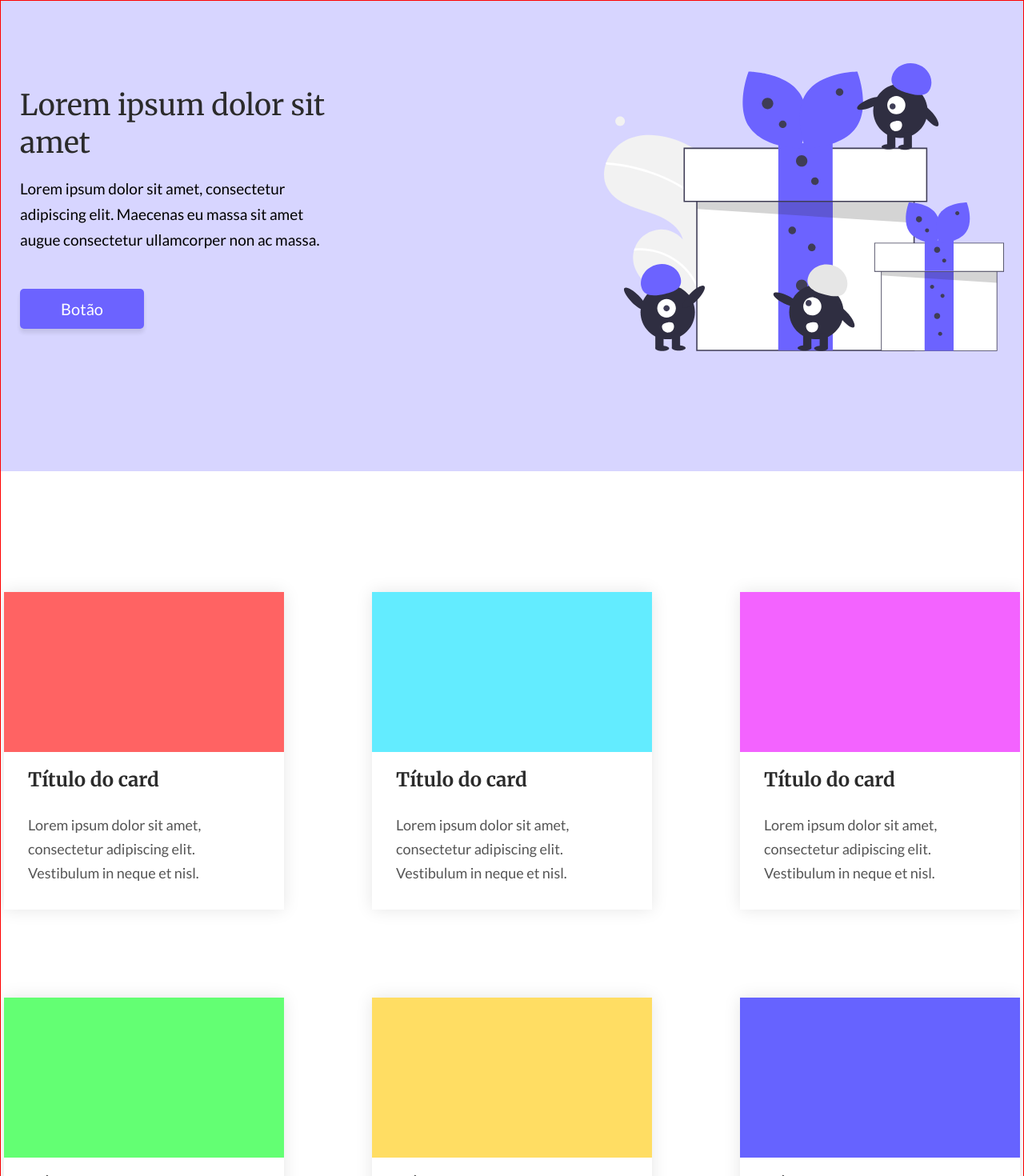
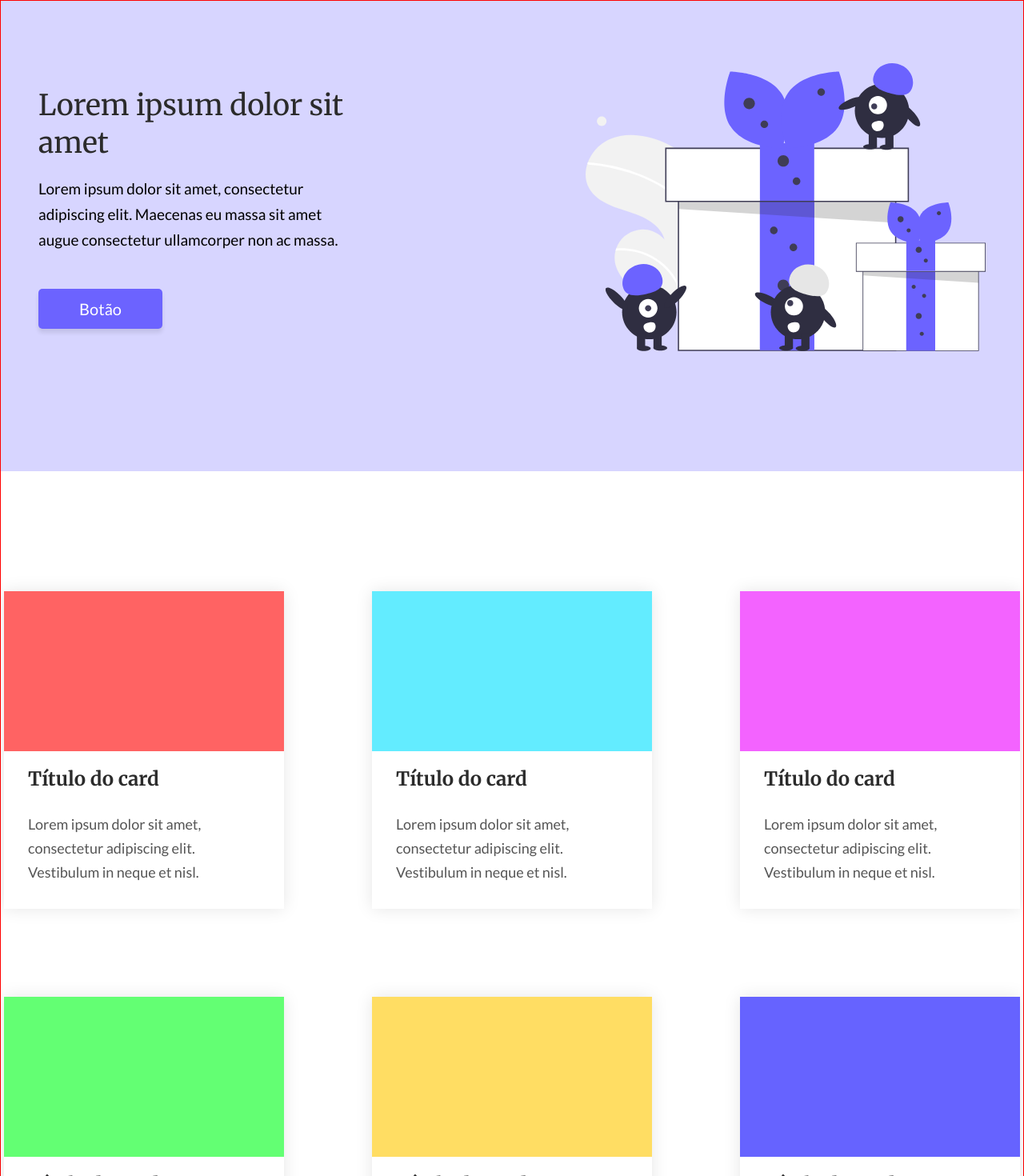
Before and after one commit to devamauryjunior/Desafio3-onePage, a React (Vite) app: page / in a window 1280 px wide. Shown: the top 1470 px of the page at 80% size. Built offline with nearby package versions, Linux system fonts and the light colour scheme.

Commit message:
feat: melhoras estilos

```diff
--- a/src/pages/App.css
+++ b/src/pages/App.css
@@ -1,9 +1,18 @@
 #root {
   text-align: center;
-  max-width: 1440px;
 }
 
+body::-webkit-scrollbar {
+  width: 5px;               /* width of the entire scrollbar */
+}
+
+body::-webkit-scrollbar-thumb {
+  background-color: rgba(0, 0, 0, 0.49);    /* color of the scroll thumb */
+  border-radius: 30px;       /* roundness of the scroll thumb */
+}
+
+
 .App {
-  width: 100vw;
   border: 1px solid red;
+
 }
--- a/src/pages/Main/MainInHtml.jsx
+++ b/src/pages/Main/MainInHtml.jsx
@@ -3,17 +3,14 @@ import './style.css';
 import Card from "../../components/Card/Card";
 
 function MainInHtml() {
-    const [arrBackgroundAndColor, setBackgroundAndColor] = useState([]);
-    useEffect(() => {
-        setBackgroundAndColor([
+    const [arrBackgroundAndColor] = useState([
         {backgroundColor: "#FF6363", color: "#FF6363"},
         {backgroundColor: "#63ECFF", color: "#63ECFF"},
         {backgroundColor: "#F363FF", color: "#F363FF"},
         {backgroundColor: "#63FF73", color: "#63FF73"},
         {backgroundColor: "#FFDD63", color: "#FFDD63"},
         {backgroundColor: "#6663FF", color: "#6663FF"},
-        ])
-    }, [])
+    ]);
     return (
         <main className="container-2">
             {
--- a/src/pages/Main/style.css
+++ b/src/pages/Main/style.css
@@ -5,5 +5,5 @@
     justify-content: center;
     flex-wrap: wrap;
     gap: 11rem;
-    padding-top: 15.1rem;
+    padding-top: 15rem;
 }
--- a/src/pages/initial/style.css
+++ b/src/pages/initial/style.css
@@ -1,8 +1,8 @@
 .container-1 {
     display: flex;
     align-items: center;
-    justify-content: center;
-    gap: 34rem;
+    justify-content: space-around;
+    gap: 20rem;
     padding: 7.8rem 0 15rem 0;
     background: #D7D5FF;
 }
```
Lines whose indentation alone changed are shown as unchanged.
